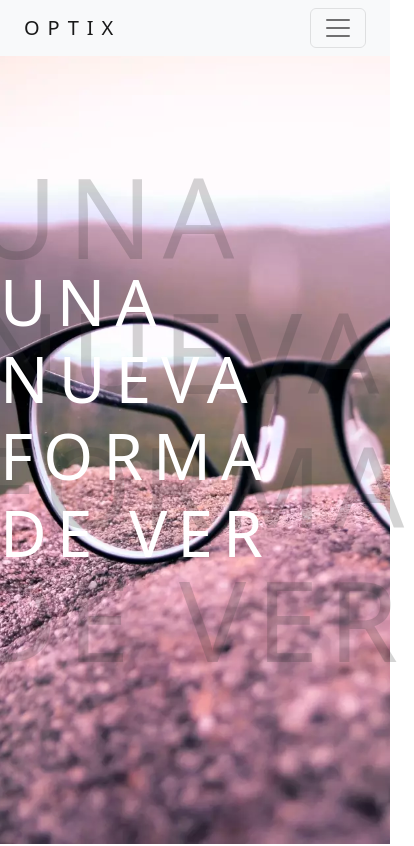
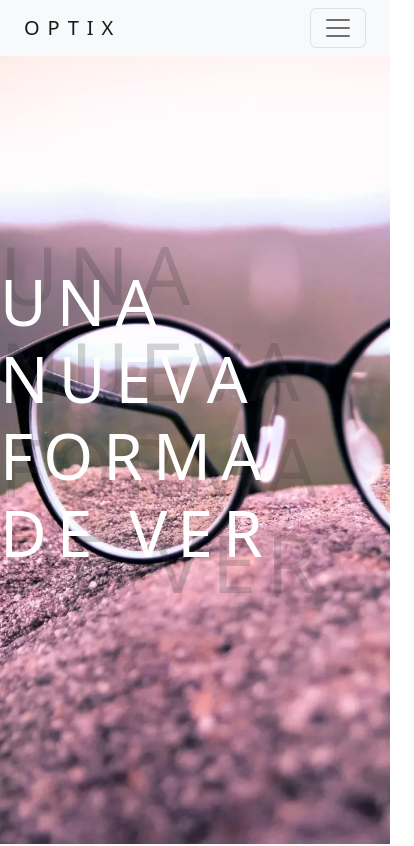
Before and after one commit to LeandroJEchegaray/Coder-Proyecto-JavaScript, a plain HTML site: page index.html in a window 390 px wide. Shown: the top 846 px of the page, 414 px wide, since content can reach past the window. Drawn offline with nearby package versions, Linux system fonts and the light colour scheme; some packages are replaced by stand-ins of ours; no server answers; a script that the page names is missing.

Commit message:
first commit

```diff
--- a/assets/css/style.css
+++ b/assets/css/style.css
@@ -257,3 +257,8 @@ p {
     color: white;
     border: none;
 }
+@media screen and (max-width: 768px) {
+    .hero-title-abs {
+        font-size: 5rem;
+    }
+}
```
